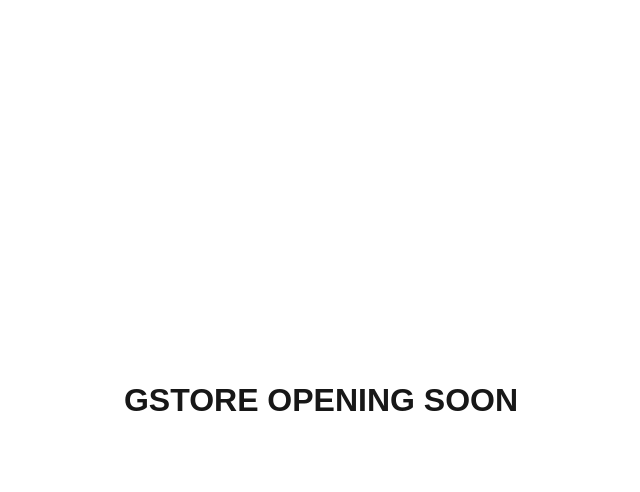
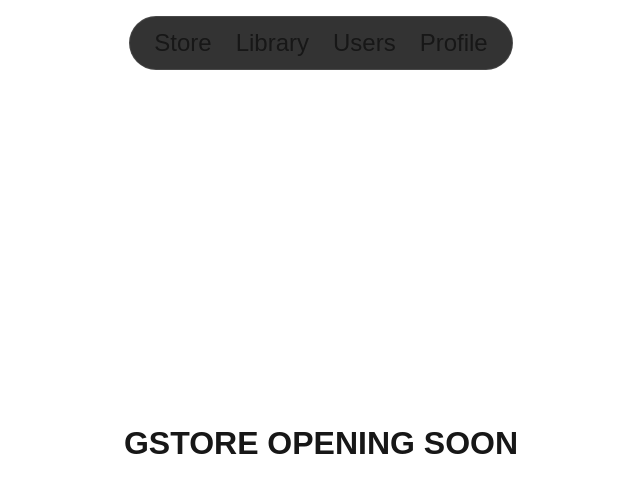
Before and after one commit to ilyas0701/GStore, a Next.js app in the folder frontend/: page / in a window 1280 px wide. Shown: the top 492 px of the page, without its empty margins (319-959 px from the left). Built offline with nearby package versions, Linux system fonts and the light colour scheme.

Commit message:
feat: base header component

```diff
--- a/frontend/src/app/globals.scss
+++ b/frontend/src/app/globals.scss
@@ -23,6 +23,20 @@ body {
   font-family: Arial, Helvetica, sans-serif;
   -webkit-font-smoothing: antialiased;
   -moz-osx-font-smoothing: grayscale;
+  display: flex;
+  flex-direction: column;
+  align-items: center;
+
+  min-height: 100vh;
+  padding: 1rem;
+  gap: 2rem;
+}
+
+.main-content {
+  flex: 1;
+  width: 100%;
+  max-width: 1200px;
+  margin: 0 auto;
 }
 
 * {
--- a/frontend/src/app/layout.tsx
+++ b/frontend/src/app/layout.tsx
@@ -1,5 +1,6 @@
 import type { Metadata } from "next"
 import { Geist, Geist_Mono } from "next/font/google"
+import { Header } from "@/features/shared/components/Header"
 import "./globals.scss"
 
 const geistSans = Geist({
@@ -25,7 +26,8 @@ export default function RootLayout({
   return (
     <html lang="en">
       <body className={`${geistSans.variable} ${geistMono.variable}`}>
-        {children}
+        <Header />
+        <main className="main-content">{children}</main>
       </body>
     </html>
   )
--- /dev/null
+++ b/frontend/src/features/shared/components/Header/index.tsx
@@ -0,0 +1,15 @@
+import Link from "next/link"
+import "./styles.scss"
+
+export const Header = () => {
+  return (
+    <header>
+      <ul>
+        <Link href="/">Store</Link>
+        <Link href="/library">Library</Link>
+        <Link href="/users">Users</Link>
+        <Link href="/profile">Profile</Link>
+      </ul>
+    </header>
+  )
+}
--- /dev/null
+++ b/frontend/src/features/shared/components/Header/styles.scss
@@ -0,0 +1,22 @@
+header {
+  max-width: max-content;
+  backdrop-filter: blur(20px);
+  background: rgba(0, 0, 0, 0.8);
+  border-width: 1px;
+  border-style: solid;
+  border-color: rgba(255, 255, 255, 0.1);
+  border-image: initial;
+  padding: 12px 24px;
+  border-radius: 9999px;
+
+  ul {
+    display: flex;
+    flex-direction: row;
+    list-style-type: none;
+    gap: 24px;
+
+    a {
+      font-size: 1.5rem;
+    }
+  }
+}
```
